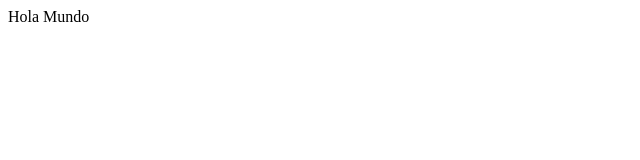
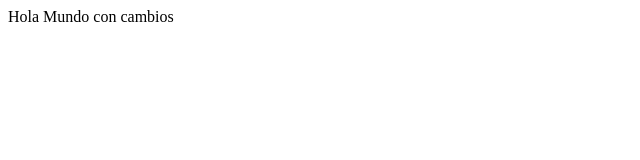
Before and after one commit to Carinalon/HolaMundo_GIT, a plain HTML site: page index.html in a window 1280 px wide. Shown: the full height of the page, 0-640 px from the left. Drawn offline with Linux system fonts and the light colour scheme.

Commit message:
Foto luego del cambio

```diff
--- a/index.html
+++ b/index.html
@@ -3,9 +3,9 @@
 <head>
     <meta charset="UTF-8">
     <meta name="viewport" content="width=device-width, initial-scale=1.0">
-    <title>Document</title>
+    <title>Este es un cambio</title>
 </head>
 <body>
-    Hola Mundo
+    Hola Mundo con cambios
 </body>
 </html>
```
